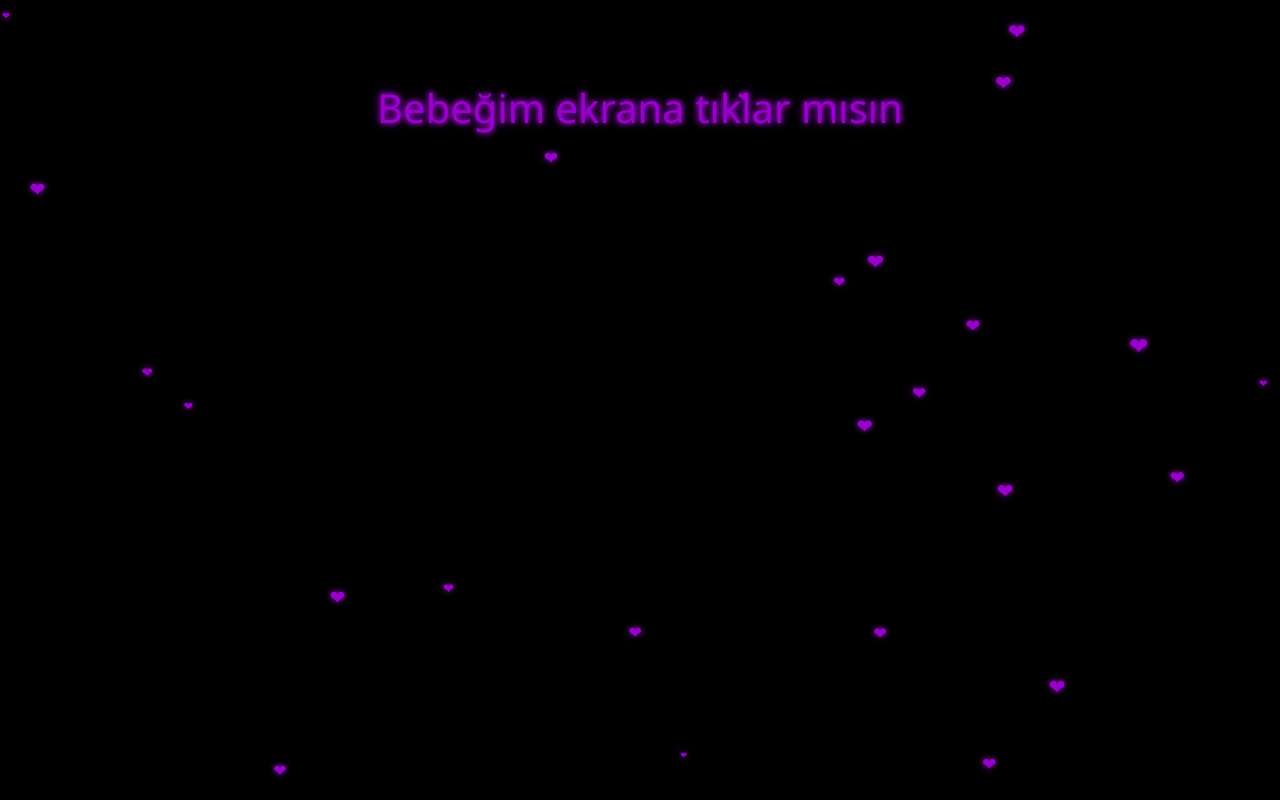
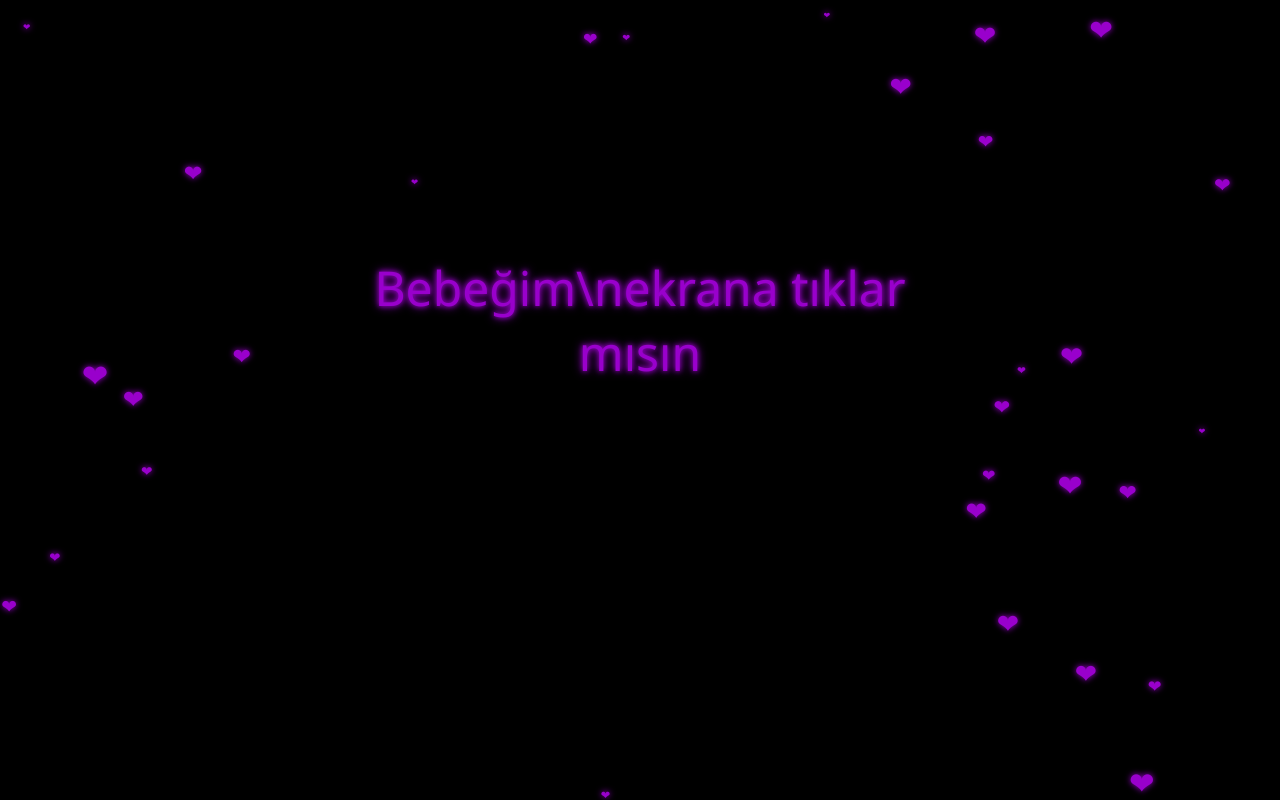
Before and after one commit to MoirasDev/nidam, a plain HTML site: page index.html in a window 1280 px wide. Drawn offline with Linux system fonts and the light colour scheme.

Commit message:
Update index.html 7

```diff
--- a/index.html
+++ b/index.html
@@ -62,20 +62,21 @@ svg {
 
 .prompt-text {
   position: absolute;
-  top: 10%;
+  top: 40%;
+  left: 50%;
+  transform: translate(-50%, -50%);
   text-align: center;
-  font-size: 5vmin;
+  font-size: 6vmin;
   color: #9900cc;
   text-shadow: 0 0 5px #9900cc, 0 0 10px #9900cc;
   z-index: 2;
+  white-space: pre-line;
 }
 
 .heartParticle {
   position: absolute;
-  width: 1.5em;
-  height: 1.5em;
   color: #9900cc;
-  font-size: calc(0.5em + 2vmin);
+  font-size: calc(1vmin + 1.5vmin + 1.5 * random);
   filter: drop-shadow(0 0 3px #9900cc);
   pointer-events: none;
   user-select: none;
@@ -107,7 +108,7 @@ iframe {
 </head>
 <body>
   <section id="heartSection" onclick="handleClick()">
-    <div class="prompt-text" id="promptText">Bebeğim ekrana tıklar mısın</div>
+    <div class="prompt-text" id="promptText">Bebeğim\nekrana tıklar mısın</div>
     <div id="particles"></div>
     <div class="container" id="heartContainer">
       <svg viewBox="0 0 32 29.6" preserveAspectRatio="xMidYMid meet" id="heartSvg">
@@ -125,14 +126,27 @@ iframe {
   </section>  <script>
     let clickCount = 0;
 
-    // Kalp partiküllerini oluştur
-    for (let i = 0; i < 25; i++) {
+    // Kalp partiküllerini oluştur (yazının çevresinden uzak konumlandır)
+    const promptRect = { x: 25, y: 25, w: 50, h: 50 }; // ortadaki % alan
+    for (let i = 0; i < 30; i++) {
+      let x = Math.random() * 100;
+      let y = Math.random() * 100;
+
+      // Yazıya çok yakınsa yeniden konumlandır
+      while (
+        x > promptRect.x && x < promptRect.x + promptRect.w &&
+        y > promptRect.y && y < promptRect.y + promptRect.h
+      ) {
+        x = Math.random() * 100;
+        y = Math.random() * 100;
+      }
+
       const heart = document.createElement('div');
       heart.className = 'heartParticle';
       heart.innerHTML = '❤';
-      heart.style.top = `${Math.random() * 100}%`;
-      heart.style.left = `${Math.random() * 100}%`;
-      heart.style.fontSize = `${1 + Math.random() * 2}vmin`;
+      heart.style.top = `${y}%`;
+      heart.style.left = `${x}%`;
+      heart.style.fontSize = `${1 + Math.random() * 3}vmin`;
       document.getElementById('particles').appendChild(heart);
     }
 
```
